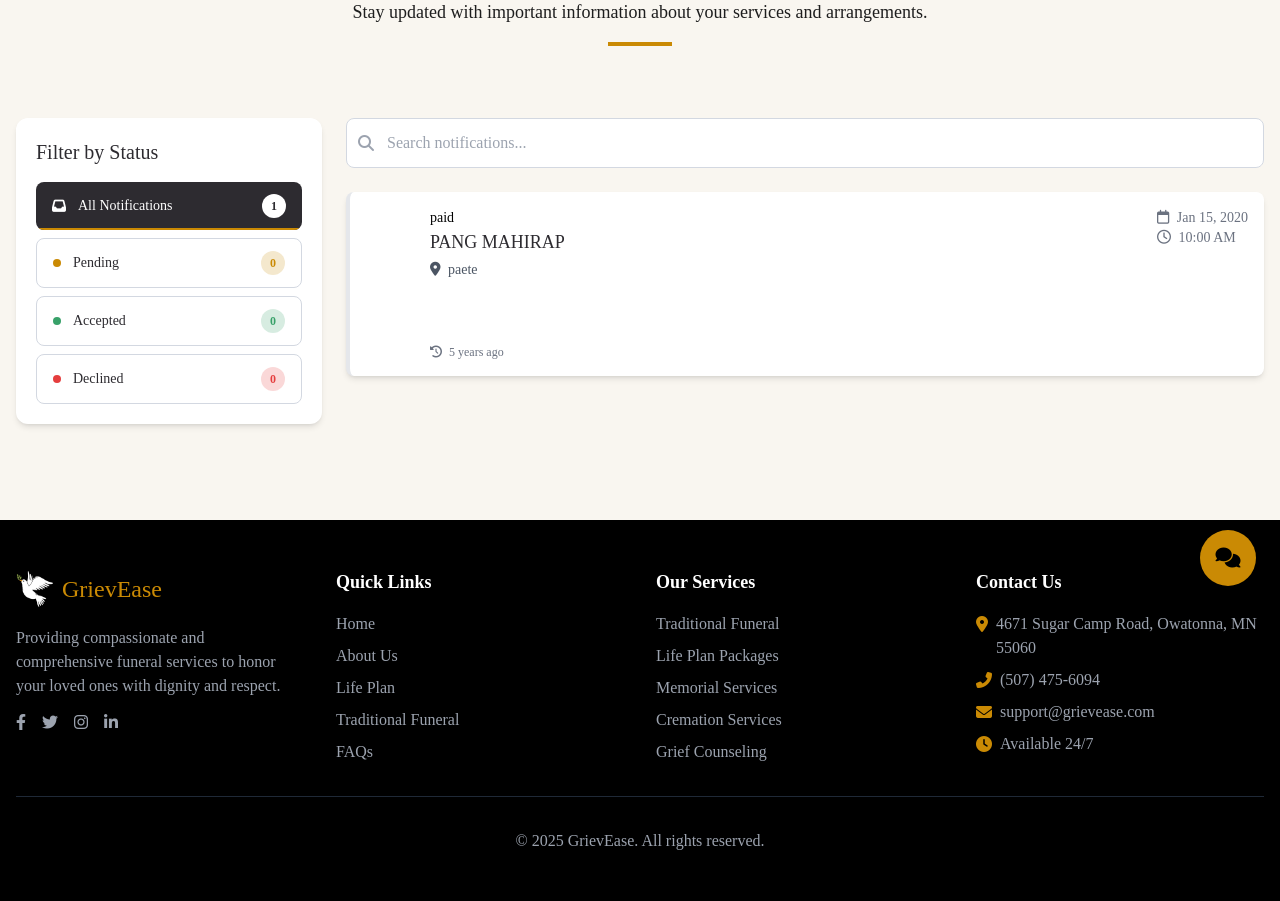
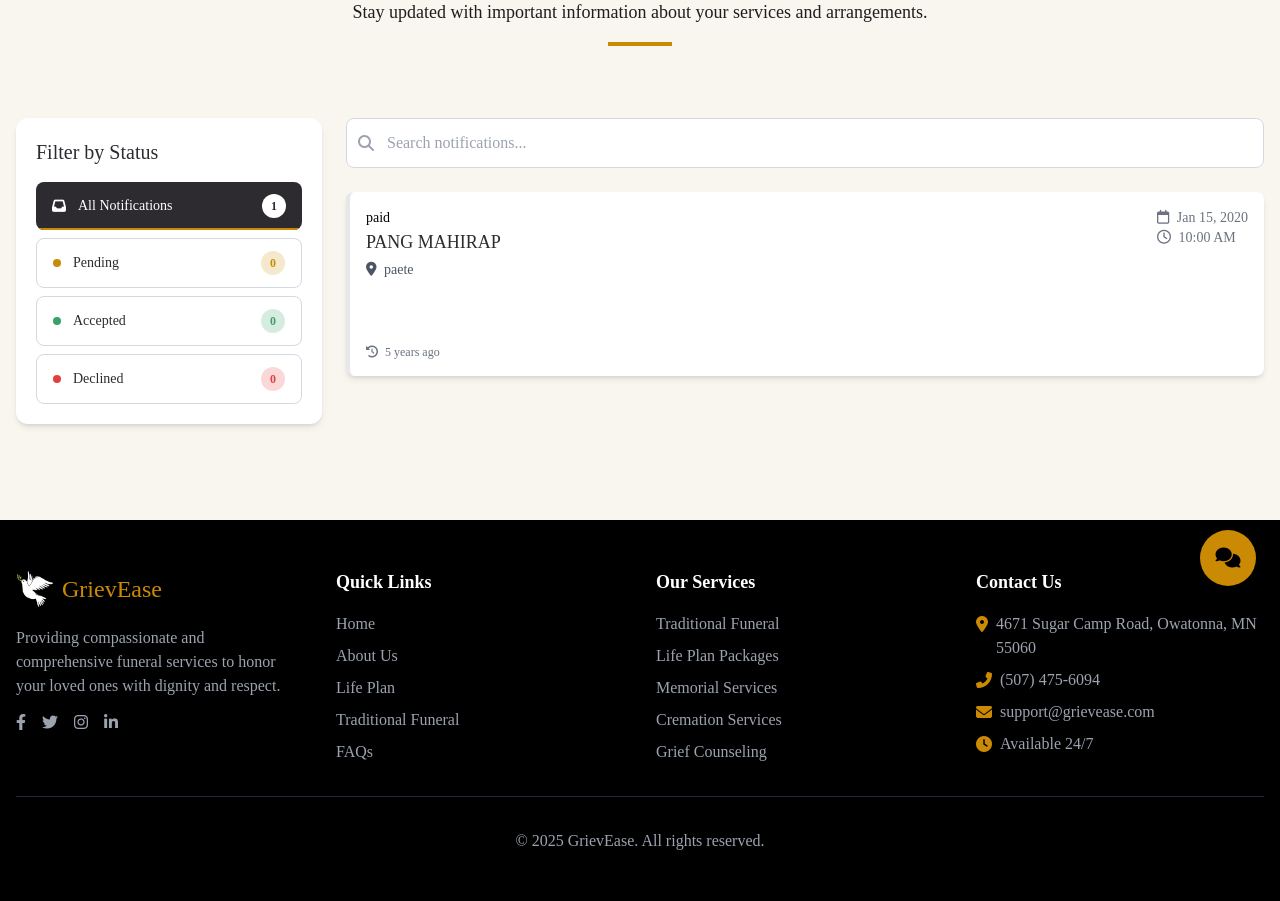
Before and after one commit to wisel-ctrl/grievease-hostinger, a PHP site: page /customer/notification.php in a window 1280 px wide. Shown: the part 190-1091 px from the top of the page. Run offline with PHP 8.4, Linux system fonts and the light colour scheme; a user stored in the database is signed in; data comes from the database, SQL or seed files in the repository; tables that the repository leaves empty or names only in its code hold one stand-in row (values such as "Sample post"); data that the repository does not hold is empty; some libraries are stand-ins or nearby versions; some web fonts are replaced.

Commit message:
Update notification.php

```diff
--- a/customer/notification.php
+++ b/customer/notification.php
@@ -547,9 +547,7 @@ $current_page_bookings = array_slice($filtered_bookings, ($page - 1) * $items_pe
                                 <div class="bg-white border-l-4 <?php echo $status_color; ?> rounded-lg shadow-md overflow-hidden notification-animate">
                                     <div class="flex flex-col md:flex-row">
                                         <!-- Notification Icon -->
-                                        <div class="<?php echo $status_bg; ?> py-6 px-4 md:w-16 flex items-center justify-center">
-                                            <i class="<?php echo $status_icon; ?> <?php echo $status_text_color; ?> text-xl"></i>
-                                        </div>
+
 
                                         <!-- Notification Content -->
                                         <div class="flex-1 p-4">
```
